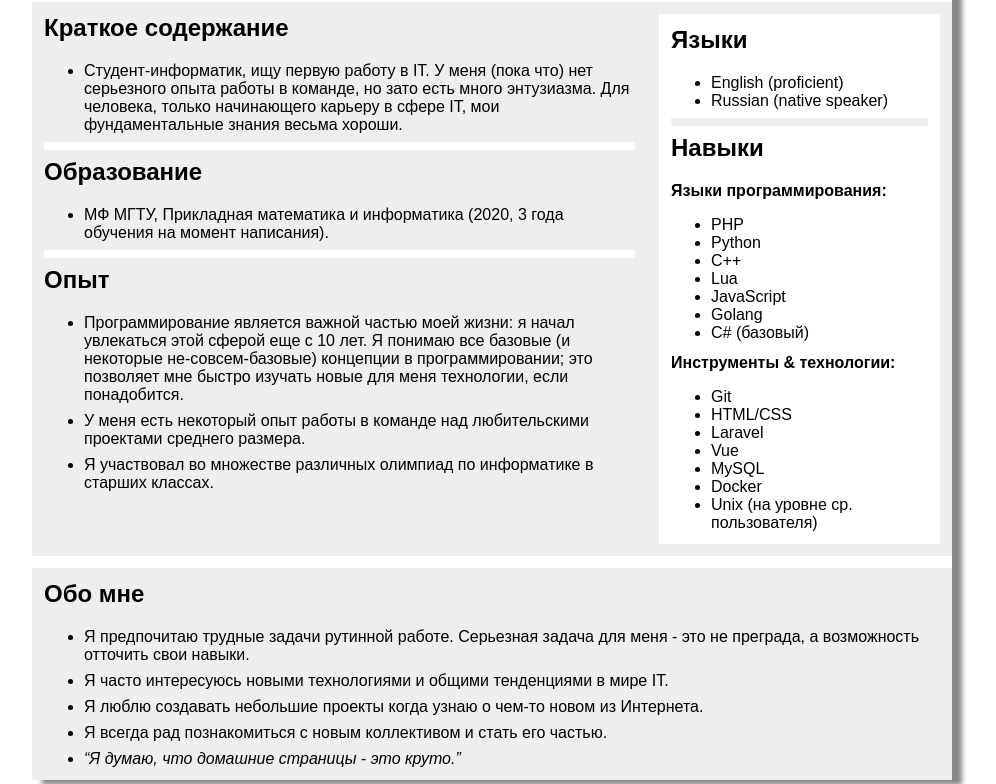
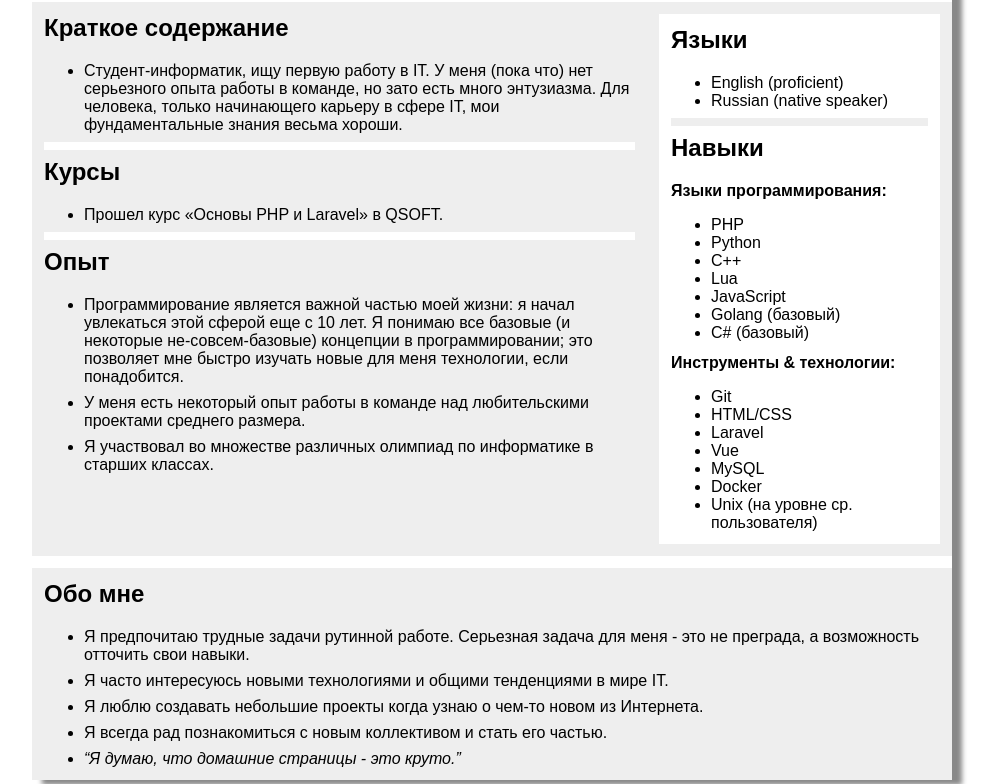
Before and after one commit to xdwh4t/xdwh4t.github.io, a plain HTML site: page index.html in a window 1280 px wide. Shown: the part 295-1079 px from the top of the page, without its empty margins (148-1144 px from the left). Drawn offline with Linux system fonts and the light colour scheme.

Commit message:
Update index.html

```diff
--- a/index.html
+++ b/index.html
@@ -120,10 +120,10 @@ alt="photo" width="180" height="180"/>
 
                     <hr class="white">
 
-                    <h2>Образование</h2>
+                    <h2>Курсы</h2>
                     <ul>
                         <li>
-                            МФ МГТУ, Прикладная математика и информатика (2020, 3 года обучения на момент написания).
+                            Прошел курс «Основы PHP и Laravel» в QSOFT.
                         </li>
                     </ul>
 
@@ -174,7 +174,7 @@ alt="photo" width="180" height="180"/>
                             JavaScript
                         </li>
                         <li>
-                            Golang
+                            Golang (базовый)
                         </li>
                         <li>
                             C# (базовый)
```
